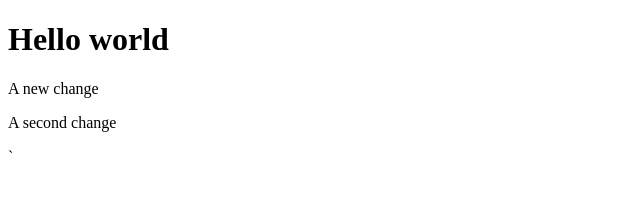
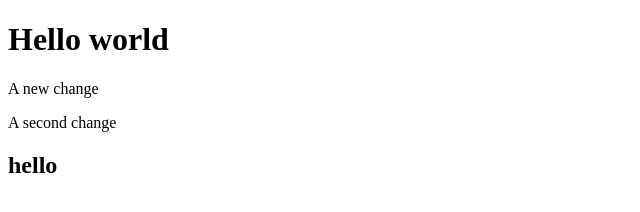
Before and after one commit to HaiNguyen267/testgit, a plain HTML site: page index.html in a window 1280 px wide. Shown: the full height of the page, 0-640 px from the left. Drawn offline with Linux system fonts and the light colour scheme.

Commit message:
new update

```diff
--- a/index.html
+++ b/index.html
@@ -10,5 +10,6 @@
     <h1>Hello world</h1>
     <p>A new change</p>
     <p>A second change</p>
-</body>`
+    <h2>hello</h2>
+</body>
 </html>
```
